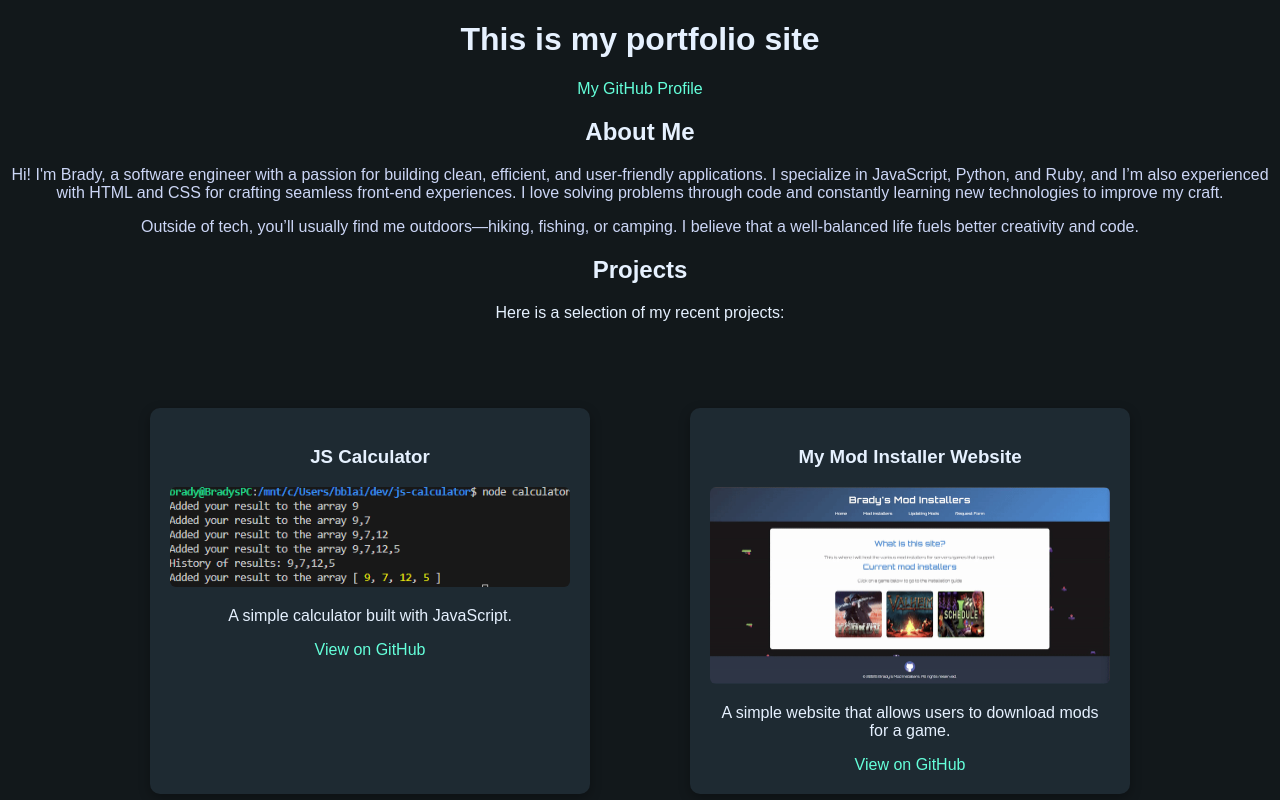
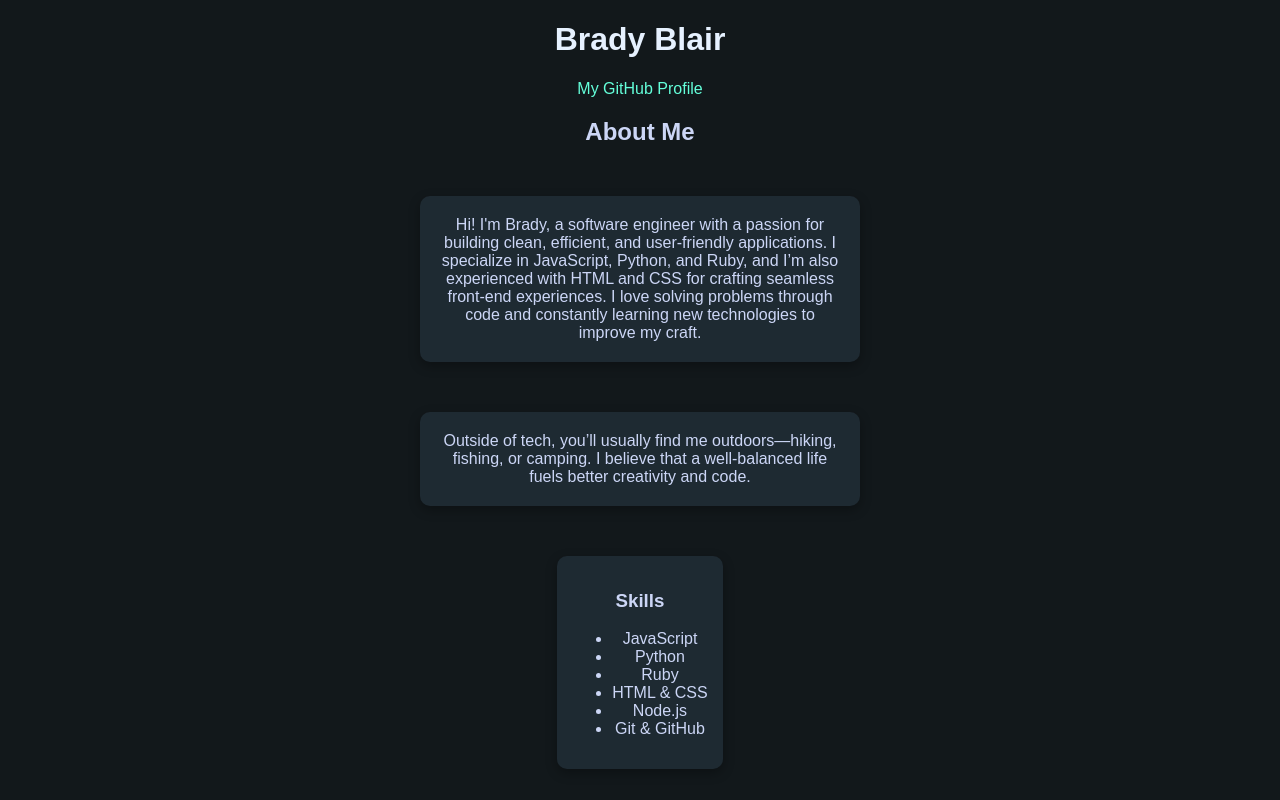
Before and after one commit to bblair321/Summative-Lab-Part-2, a plain HTML site: page index.html in a window 1280 px wide. Shown: the top 800 px of the page. Drawn offline with Linux system fonts and the light colour scheme.

Commit message:
made some small tweaks

```diff
--- a/index.html
+++ b/index.html
@@ -7,7 +7,7 @@
 </head>
 <body>
   <header>
-    <h1>This is my portfolio site</h1>
+    <h1>Brady Blair</h1>
     <nav class="header-links">
       <a href="https://github.com/bblair321">My GitHub Profile</a>
     </nav>
@@ -24,6 +24,18 @@
           Outside of tech, you’ll usually find me outdoors—hiking, fishing, or camping. I believe that a well-balanced life fuels better creativity and code.
         </p>
       </div>
+      <div class="skills">
+        <h3>Skills</h3>
+        <ul>
+          <li>JavaScript</li>
+          <li>Python</li>
+          <li>Ruby</li>
+          <li>HTML & CSS</li>
+          <li>Node.js</li>
+          <li>Git & GitHub</li>
+        </ul>
+      </div>
+
     </section>
 
     <section class="projects">
--- a/styles.css
+++ b/styles.css
@@ -12,13 +12,33 @@ h1 {
 
 .about-me,
 .projects {
-  color: #e6f1ff;
+  color: #ccd6f6;
   text-align: center;
 }
 
 .profile {
   color: #ccd6f6;
   text-align: center;
+}
+
+.profile p {
+  background-color: #1e2a32;
+  border-radius: 10px;
+  box-shadow: 0 4px 12px rgba(0, 0, 0, 0.3);
+  width: 400px;
+  margin: 50px auto;
+  padding: 20px;
+  text-align: center;
+}
+
+.skills {
+  background-color: #1e2a32;
+  border-radius: 10px;
+  box-shadow: 0 4px 12px rgba(0, 0, 0, 0.3);
+  width: fit-content;
+  margin: 50px auto;
+  padding: 15px;
+  text-align: center
 }
 
 a {
```
